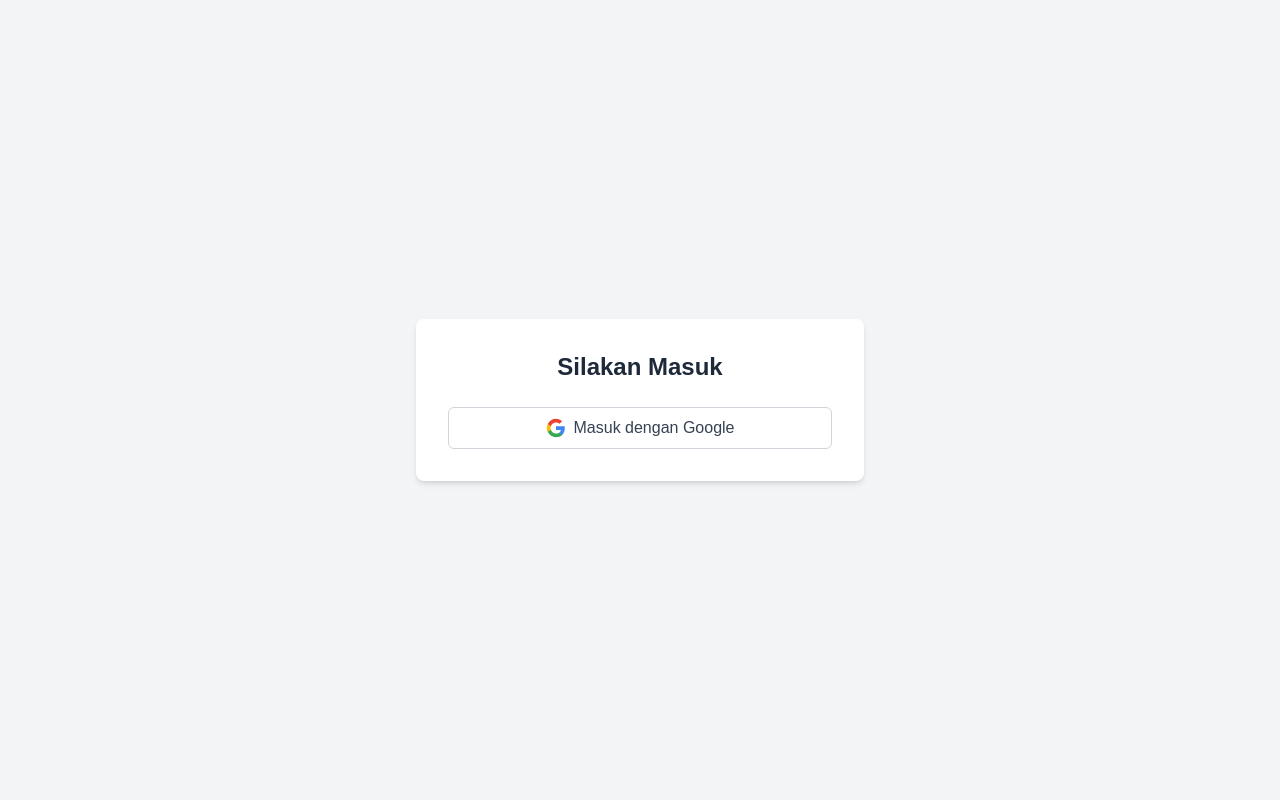
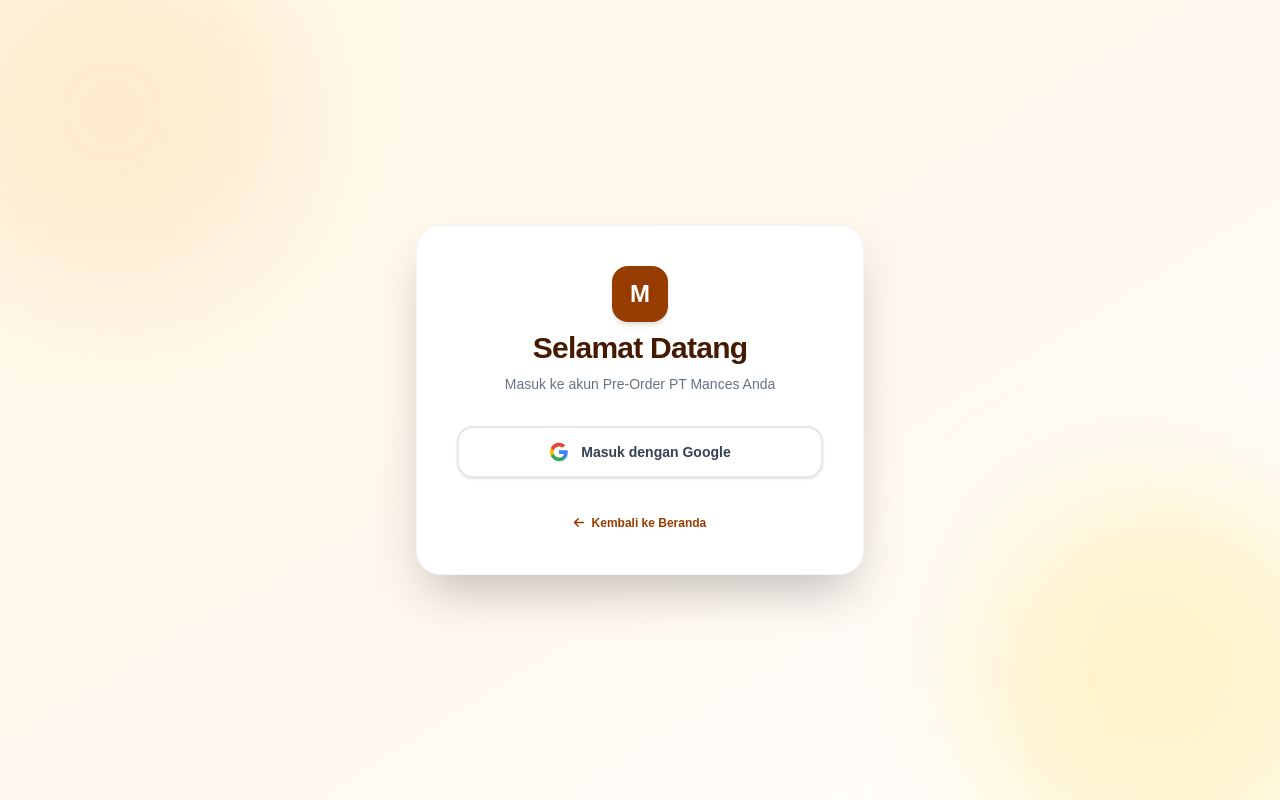
Before and after one commit to armanmursali/pre-order, a Next.js app: page /login in a window 1280 px wide. Built offline with nearby package versions, Linux system fonts and the light colour scheme; no server answers.

Commit message:
ghghgfhgh

```diff
--- a/app/login/page.tsx
+++ b/app/login/page.tsx
@@ -4,6 +4,7 @@
 import React, { useState, Suspense } from 'react';
 import { useRouter, useSearchParams } from 'next/navigation';
 import { createClient } from '@/utils/supabase/client';
+import Link from 'next/link';
 
 // [PERBAIKAN]: Komponen internal untuk menangani logika halaman login yang menggunakan useSearchParams
 function LoginForm() {
@@ -42,25 +43,41 @@ function LoginForm() {
   };
 
   return (
-    <div className="flex min-h-screen items-center justify-center bg-gray-100 px-4">
-      <div className="w-full max-w-md rounded-lg bg-white p-8 shadow-md">
-        <h2 className="mb-6 text-center text-2xl font-bold text-gray-800">
-          Silakan Masuk
-        </h2>
+    <div className="flex min-h-screen items-center justify-center bg-gradient-to-br from-amber-50 via-orange-50 to-white px-4 relative overflow-hidden">
+
+      {/* Elemen Dekoratif Latar Belakang */}
+      <div className="absolute w-96 h-96 bg-orange-200/40 rounded-full blur-3xl -top-20 -left-20 -z-0"></div>
+      <div className="absolute w-96 h-96 bg-amber-200/40 rounded-full blur-3xl -bottom-20 -right-20 -z-0"></div>
+
+      <div className="w-full max-w-md rounded-3xl bg-white p-8 sm:p-10 shadow-2xl border border-gray-100 z-10 space-y-6">
+
+        {/* Header Branding Aplikasi */}
+        <div className="text-center space-y-2">
+          <div className="w-14 h-14 bg-amber-800 text-white rounded-2xl flex items-center justify-center mx-auto text-2xl font-bold shadow-md">
+            M
+          </div>
+          <h2 className="text-2xl sm:text-3xl font-extrabold text-amber-950 tracking-tight">
+            Selamat Datang
+          </h2>
+          <p className="text-xs sm:text-sm text-gray-500">
+            Masuk ke akun Pre-Order PT Mances Anda
+          </p>
+        </div>
 
         {error && (
-          <div className="mb-4 rounded bg-red-100 p-3 text-sm text-red-700">
-            {error}
+          <div className="rounded-2xl bg-red-50 border border-red-200 p-4 text-xs sm:text-sm text-red-700 flex items-center gap-2">
+            <i className="fa-solid fa-circle-exclamation text-base flex-shrink-0"></i>
+            <span>{error}</span>
           </div>
         )}
 
-        <div className="space-y-4">
+        <div className="space-y-4 pt-2">
           <button
             onClick={handleGoogleLogin}
             disabled={loading}
-            className="flex w-full items-center justify-center rounded-md border border-gray-300 bg-white py-2 px-4 text-gray-700 transition hover:bg-gray-50 disabled:bg-gray-200"
+            className="flex w-full items-center justify-center gap-3 rounded-2xl border-2 border-gray-200 bg-white py-3.5 px-4 text-sm font-bold text-gray-700 transition-all hover:bg-gray-50 hover:border-amber-800 disabled:bg-gray-100 disabled:cursor-not-allowed shadow-sm hover:shadow"
           >
-            <svg className="mr-2 h-5 w-5" viewBox="0 0 24 24">
+            <svg className="h-5 w-5 flex-shrink-0" viewBox="0 0 24 24">
               <path
                 fill="#4285F4"
                 d="M22.56 12.25c0-.78-.07-1.53-.2-2.25H12v4.26h5.92c-.26 1.37-1.04 2.53-2.21 3.31v2.77h3.57c2.08-1.92 3.28-4.74 3.28-8.09z"
@@ -78,9 +95,16 @@ function LoginForm() {
                 d="M12 5.38c1.62 0 3.06.56 4.21 1.64l3.15-3.15C17.45 2.09 14.97 1 12 1 7.7 1 3.99 3.47 2.18 7.07l3.66 2.84c.87-2.6 3.3-4.53 6.16-4.53z"
               />
             </svg>
-            {loading ? 'Memproses...' : 'Masuk dengan Google'}
+            <span>{loading ? 'Memproses...' : 'Masuk dengan Google'}</span>
           </button>
         </div>
+
+        <div className="text-center pt-2">
+          <Link href="/" className="text-xs font-semibold text-amber-800 hover:text-amber-950 transition-colors">
+            <i className="fa-solid fa-arrow-left mr-1"></i> Kembali ke Beranda
+          </Link>
+        </div>
+
       </div>
     </div>
   );
@@ -90,8 +114,11 @@ function LoginForm() {
 export default function LoginPage() {
   return (
     <Suspense fallback={
-      <div className="flex min-h-screen items-center justify-center bg-gray-100 px-4">
-        <div className="text-gray-500 font-medium">Memuat halaman masuk...</div>
+      <div className="flex min-h-screen items-center justify-center bg-gradient-to-br from-amber-50 via-orange-50 to-white px-4">
+        <div className="flex flex-col items-center gap-3">
+          <i className="fa-solid fa-circle-notch fa-spin text-3xl text-amber-800"></i>
+          <p className="text-gray-500 text-xs font-medium">Memuat halaman masuk...</p>
+        </div>
       </div>
     }>
       <LoginForm />
```
